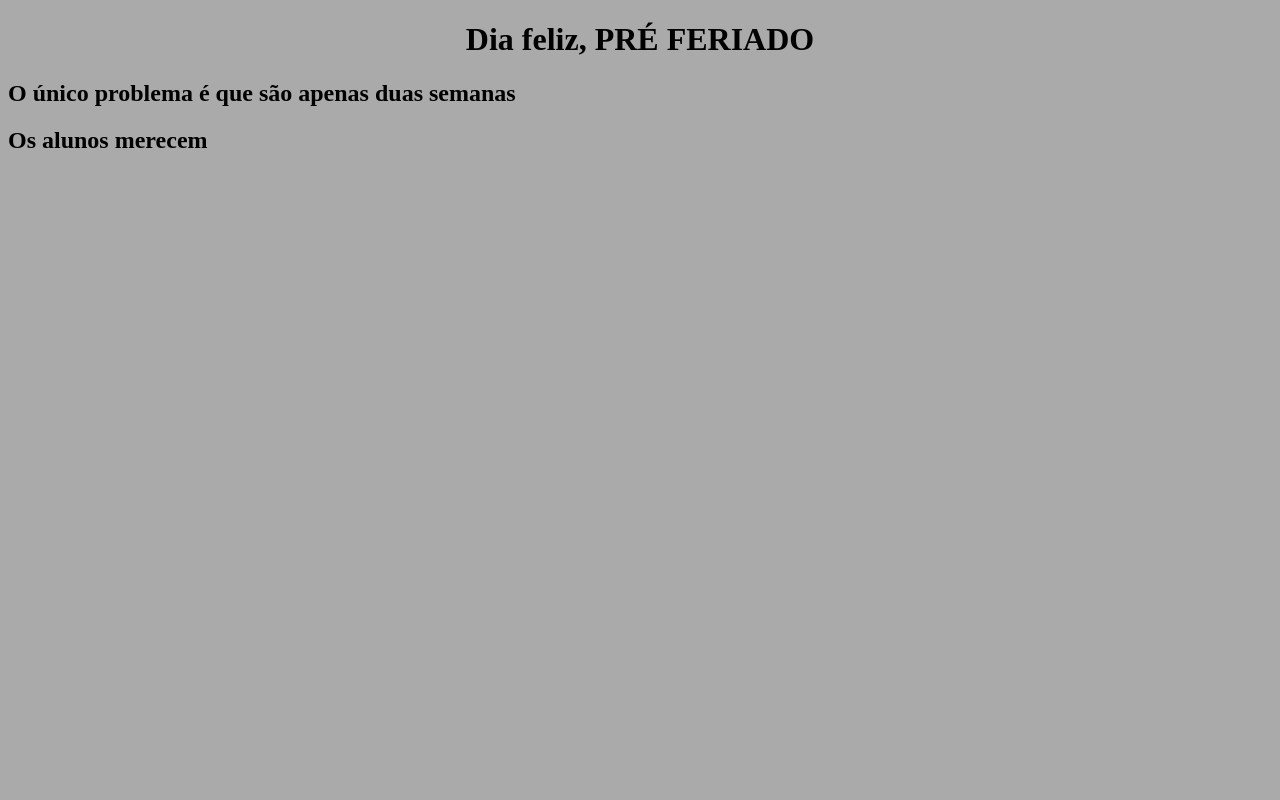
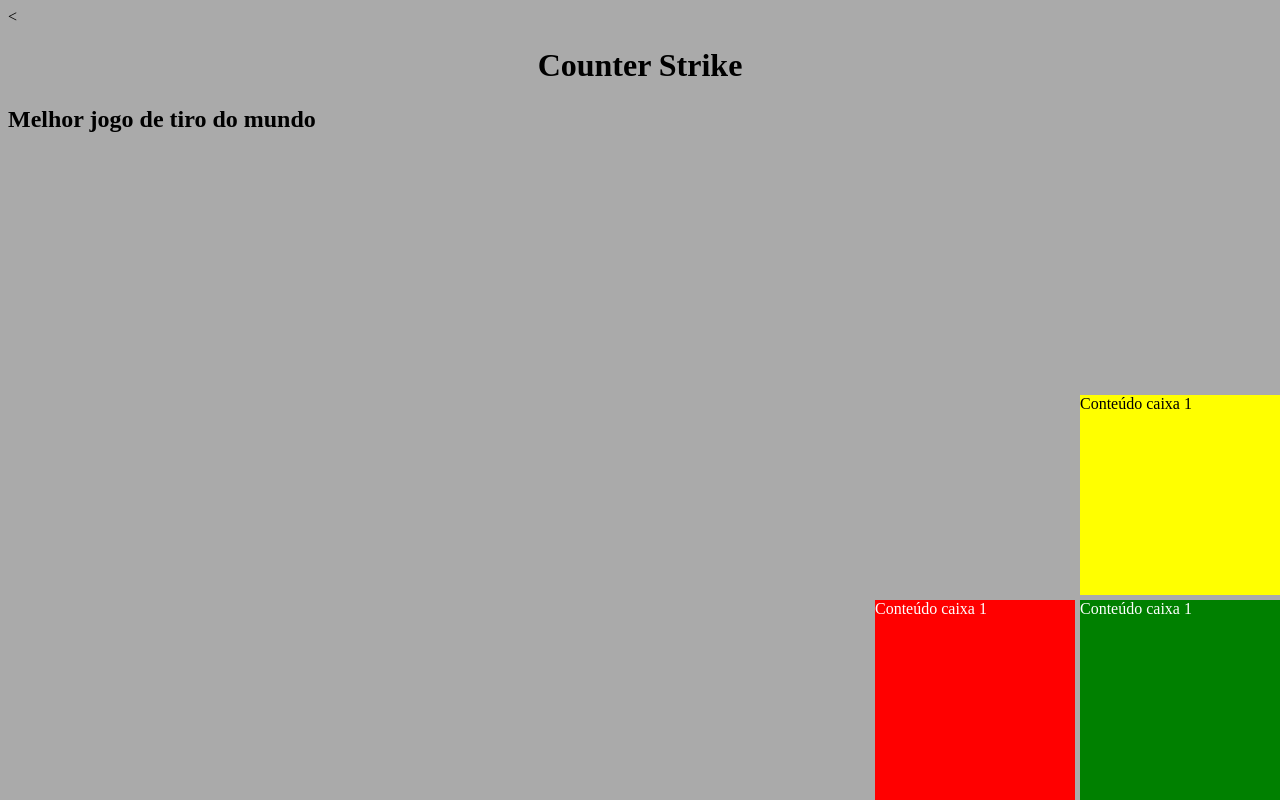
Before and after one commit to N1K0LA22/primeirog_2t, a plain HTML site: page index.html in a window 1280 px wide. Drawn offline with Linux system fonts and the light colour scheme.

Commit message:
aula 05/08

```diff
--- a/estilo.css
+++ b/estilo.css
@@ -4,3 +4,37 @@ body {
 h1 {
   text-align: center;
 }
+.caixa1 {
+  position: absolute;
+  background: green;
+  color: #FFFFFF;
+  width: 200px;
+  height: 200px;
+  right: 0;
+  bottom: 0;
+}
+.caixa2 {
+  position: absolute;
+  background: red;
+  color: #FFFFFF;
+  width: 200px;
+  height: 200px;
+  right: 205px;
+  bottom: 0;
+}
+.caixa3 {
+  position: absolute;
+  background: yellow;
+  color: #000000;
+  width: 200px;
+  height: 200px;
+  right: 0;
+  bottom: 205px;
+}
+.menuPrincipal {
+  position: relative;
+  top: 0;
+  width: 100%;
+  height: 80px;
+  background: rgb(231, 54, 54);
+}
--- a/index.html
+++ b/index.html
@@ -2,14 +2,24 @@
 <html lang="pt-br" dir="ltr">
   <head>
     <meta charset="utf-8">
-    <title>Pré Feriado</title>
-    <link rel="stylesheet" href="estilo.css">
+    <title>JOGO DE TIRO</title>
+    <<link rel="stylesheet" href="estilo.css">
   </head>
   <body>
-    <h1>Dia feliz, PRÉ FERIADO</h1>
-    <h2>O único problema é que são apenas duas semanas</h2>
-    <h2>Os alunos merecem</h2>
+    <h1>Counter Strike</h1>
+    <h2>Melhor jogo de tiro do mundo</h2>
 
+    <div class="caixa1">
+       Conteúdo caixa 1
+    </div>
+
+    <div class="caixa2">
+       Conteúdo caixa 1
+    </div>
+
+    <div class="caixa3">
+       Conteúdo caixa 1
+    </div>
 
   </body>
 </html>
```
Also changed, not shown: pagina01.html (added, +13 -0 lines), pagina02.html (added, +23 -0 lines), 2 other files.
